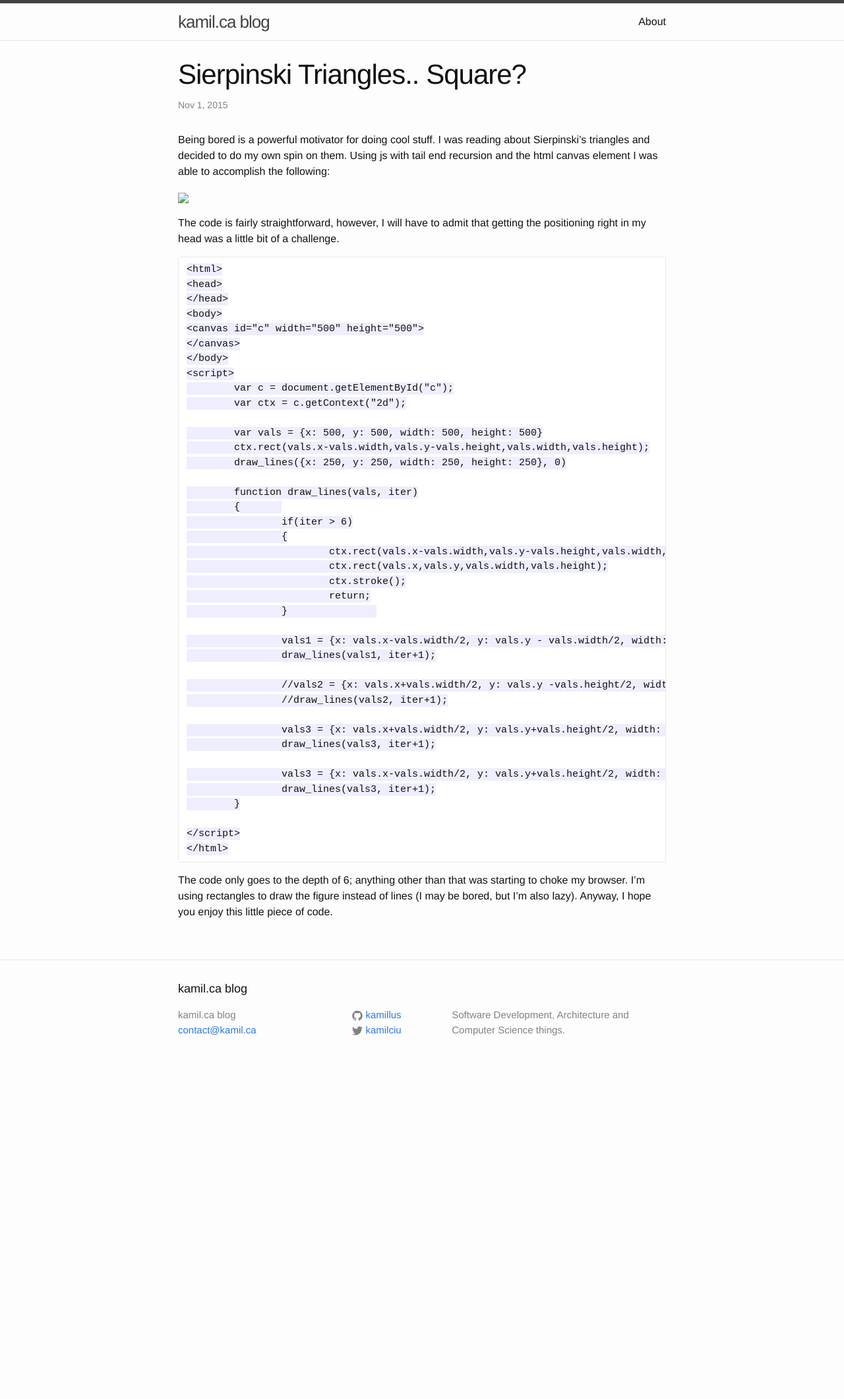
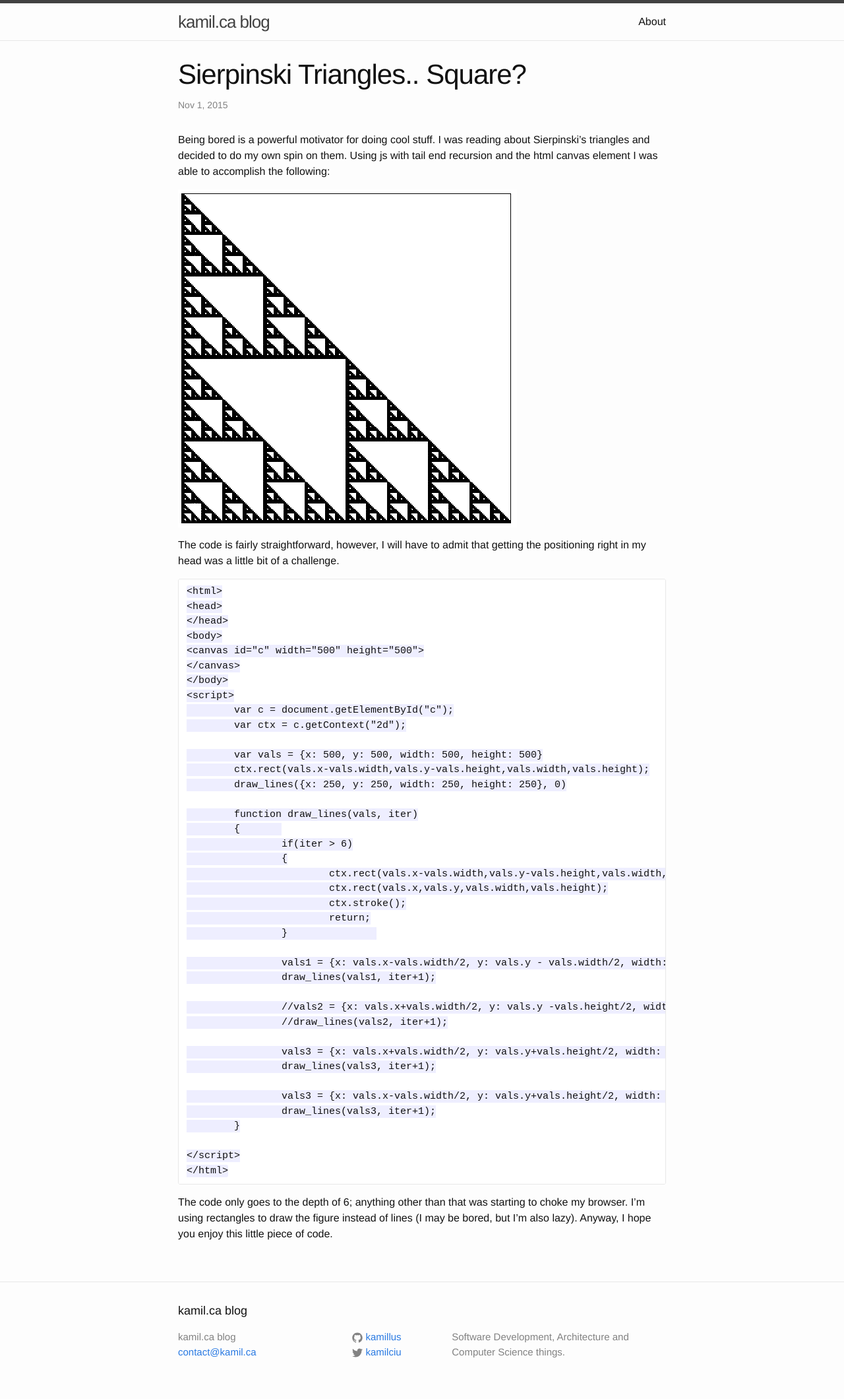
Before and after one commit to kamillus/kamillus.github.io, a Jekyll site: the page built from _posts/2015-11-01-triangles.markdown, in a window 1280 px wide. Shown: the whole page at 66% size. Built offline with Jekyll 4.4.1, drawn with Linux system fonts in a browser that asks for light colours; before the commit the page ends 1632 px from its top, so only the background shows below that.

Commit message:
Triangles post

```diff
--- a/_posts/2015-11-01-triangles.markdown
+++ b/_posts/2015-11-01-triangles.markdown
@@ -2,12 +2,12 @@
 layout: post
 title:  "Sierpinski Triangles.. Square?"
 date:   2015-11-01 22:52:20
-categories: algorithms, recursion
+categories: algorithms,recursion
 ---
 
 Being bored is a powerful motivator for doing cool stuff. I was reading about Sierpinski's triangles and decided to do my own spin on them. Using js with tail end recursion and the html canvas element I was able to accomplish the following:
 
-<img src="images/output.png">
+<img src="/images/output.png">
 
 The code is fairly straightforward, however, I will have to admit that getting the positioning right in my head was a little bit of a challenge.
 
```
